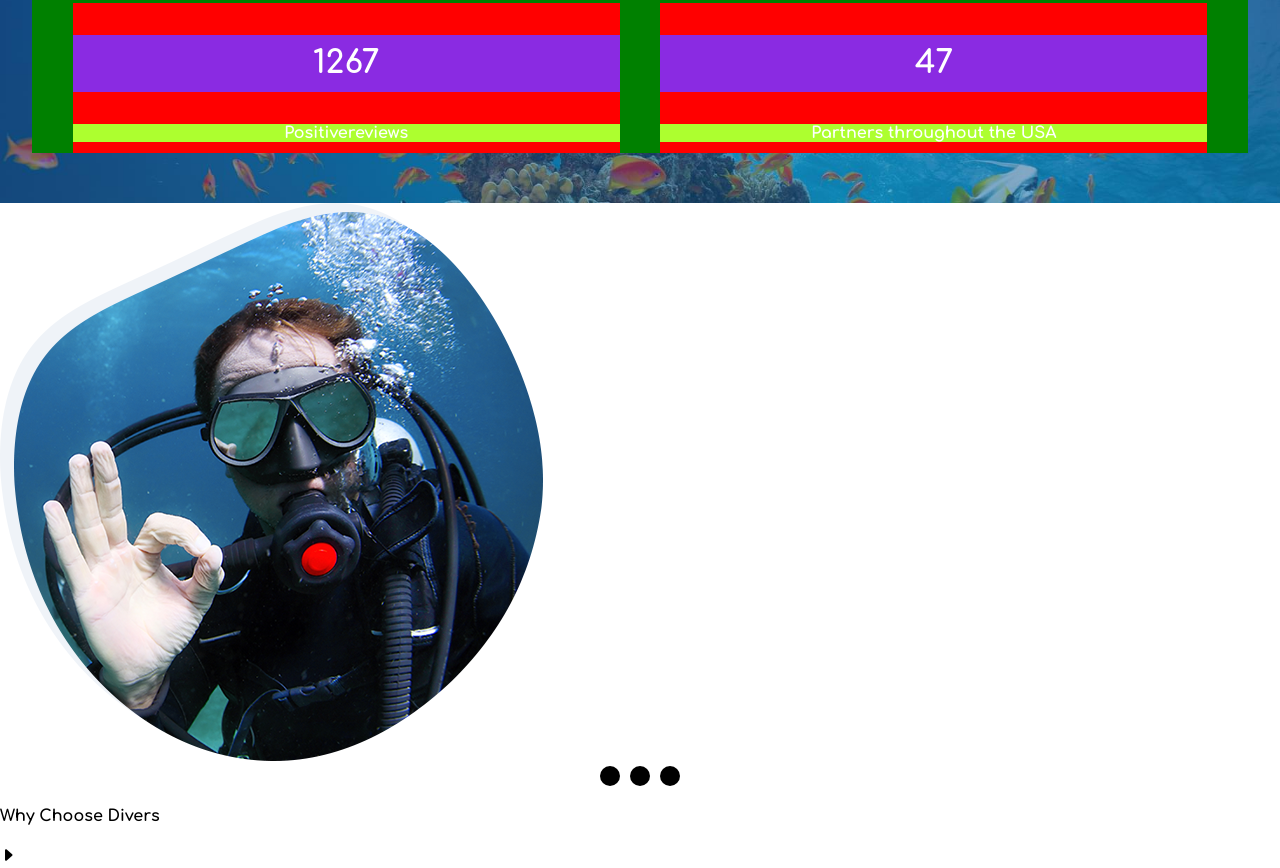
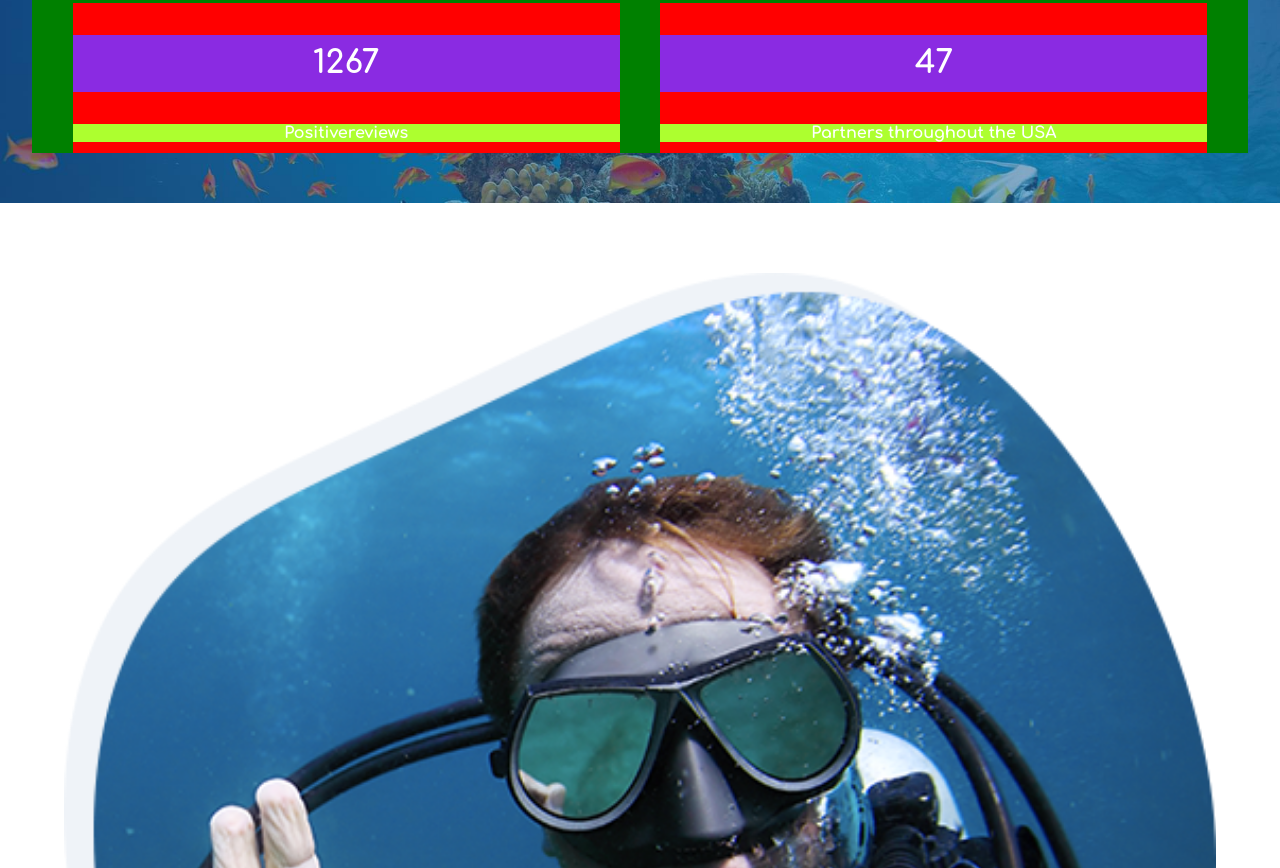
Before and after one commit to SantiA25/SuperProyecto, a website built with Vite: page index.html in a window 1280 px wide. Shown: the part 2974-3842 px from the top of the page. Built offline with nearby package versions, Linux system fonts and the light colour scheme.

Commit message:
add styles for carrusel

```diff
--- a/index.html
+++ b/index.html
@@ -493,7 +493,7 @@
               </div>
             </div>
           </div>
-          <div class="section-8__card-gallery">
+          <!-- <div class="section-8__card-gallery">
             <div class="section-8__gallery-img">
               <img src="/img/gallery/gallery-5.jpg" alt="Manta Ray Night Dive" />
             </div>
@@ -518,7 +518,7 @@
                 </p>
               </div>
             </div>
-          </div>
+          </div> -->
         </div>
       </section>
       <section class="section-9">
--- /dev/null
+++ b/src/js/accordion/accordion.js
@@ -0,0 +1,9 @@
+const accordion = (function(){
+    return {
+        init:function(){
+
+        }
+    }
+})()
+
+accordion.init();
--- a/src/styles/_index.scss
+++ b/src/styles/_index.scss
@@ -224,4 +224,33 @@ body {
     }
   }
 
+  .main .section-5{
+    width: 100%;
+    .section-5__slider{
+      .section-5__slide{
+        .section-5__image{
+          width: 100%;
+          display: flex;
+          flex-flow: row wrap;
+          justify-content: center;
+          align-items: center;
+          .section-5__img{
+            width: 90%;
+            padding-top: 70px;
+            padding-bottom: 30px;
+          }
+        }
+      }
+      .slider-point > p{
+        background-color: colors.$blue-white;
+      }
+    }
+    .section-5__article{
+      width: 100%;
+      .section-5__article-title{
+        text-align: center;
+        font-size: 1.7rem;
+      }
+    }
+  }
 }
```
Also changed, not shown: src/styles/main.css, 1 other file.
